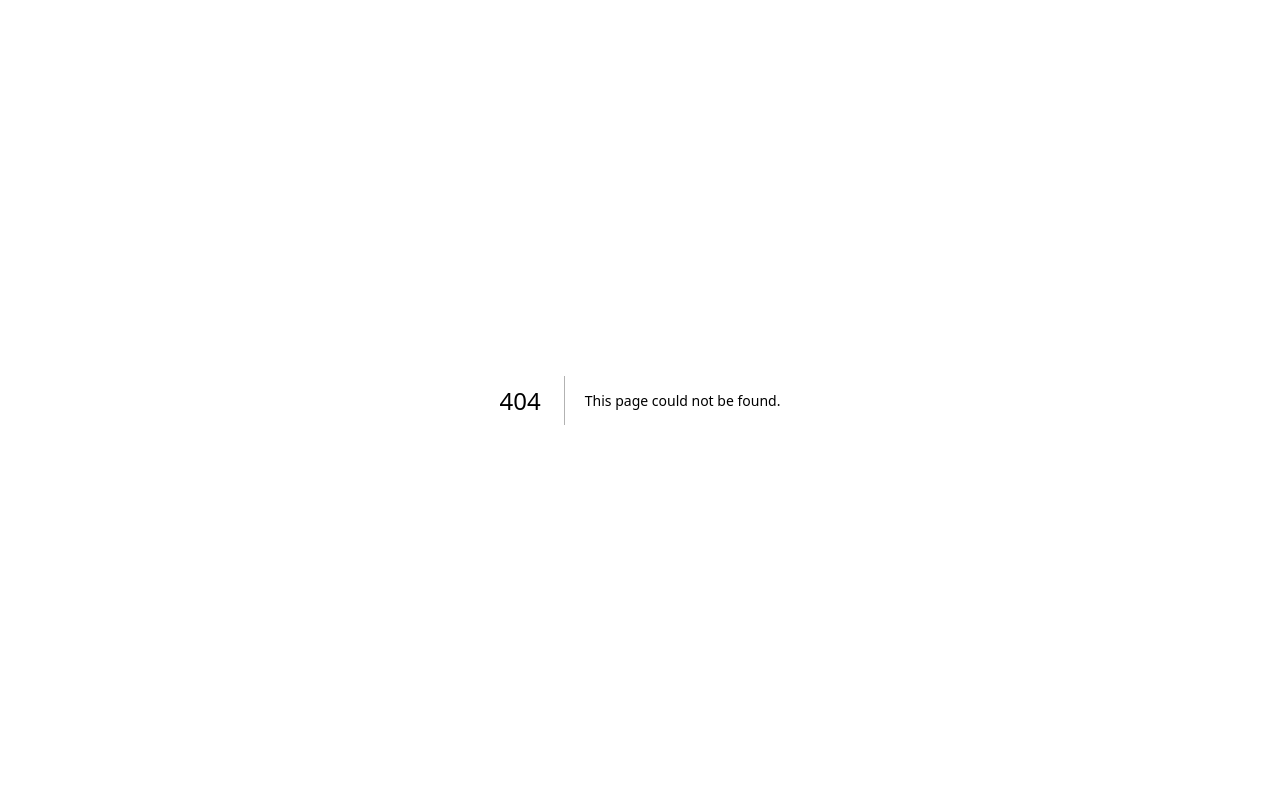
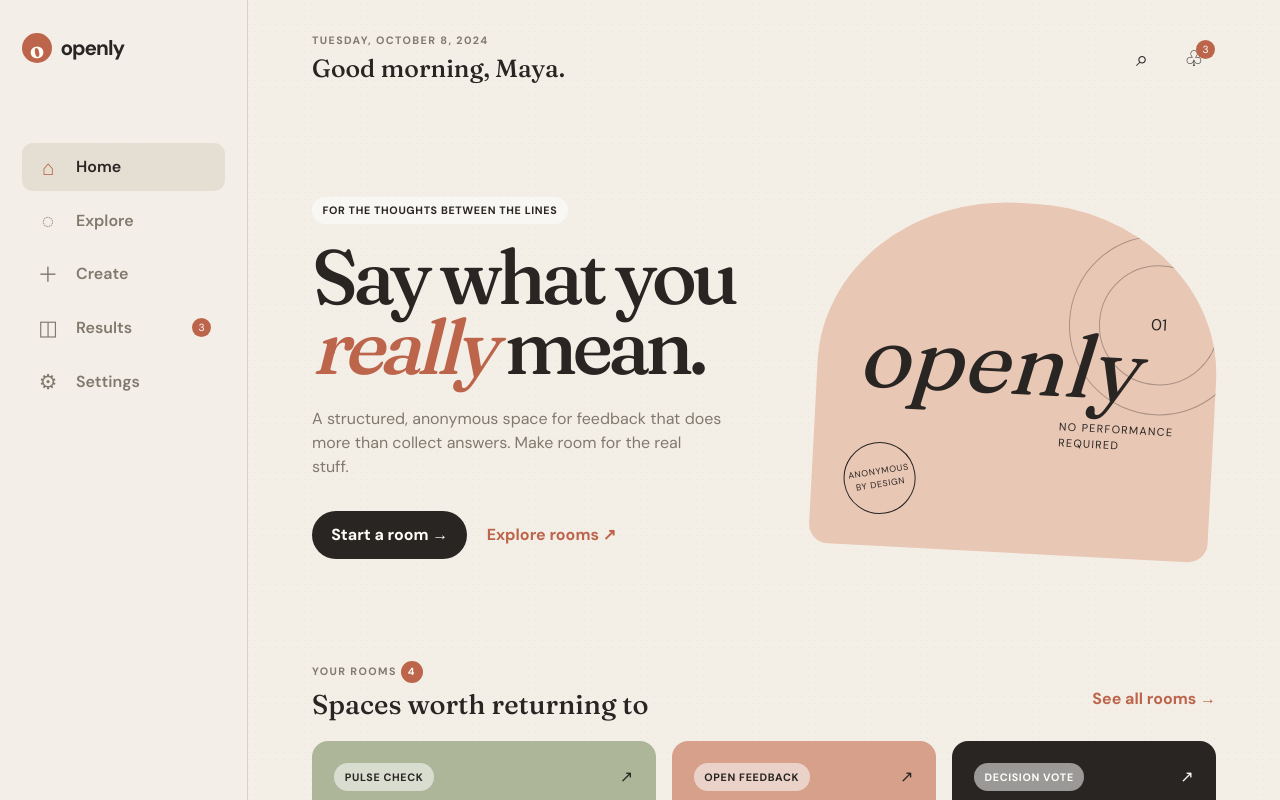
Before and after one commit to Ahmed-Affes/openly, a Next.js app: page /openly in a window 1280 px wide. Before the commit this address had no page. Shown: the top 800 px of the page. Built offline with nearby package versions, Linux system fonts and the light colour scheme.

Commit message:
feat: refactor routing in Openly app to use Next.js navigation

```diff
--- /dev/null
+++ b/app/openly/create/page.tsx
@@ -0,0 +1 @@
+export { default } from "@/app/page"
--- /dev/null
+++ b/app/openly/explore/page.tsx
@@ -0,0 +1 @@
+export { default } from "@/app/page"
--- /dev/null
+++ b/app/openly/page.tsx
@@ -0,0 +1 @@
+export { default } from "@/app/page"
--- /dev/null
+++ b/app/openly/responder/page.tsx
@@ -0,0 +1 @@
+export { default } from "@/app/page"
--- /dev/null
+++ b/app/openly/results/page.tsx
@@ -0,0 +1 @@
+export { default } from "@/app/page"
--- /dev/null
+++ b/app/openly/settings/page.tsx
@@ -0,0 +1 @@
+export { default } from "@/app/page"
--- a/app/page.tsx
+++ b/app/page.tsx
@@ -1,6 +1,7 @@
 'use client'
 
 import { useState } from 'react'
+import { usePathname, useRouter } from 'next/navigation'
 
 type Page = 'Home' | 'Explore' | 'Create' | 'Results' | 'Settings' | 'Responder'
 type Room = { title: string; type: string; meta: string; accent: string; progress?: string }
@@ -43,4 +44,16 @@ function Thread({ close }: { close: () => void }) { return <div className="threa
 
 function Settings() { const [email, setEmail] = useState(true); return <div className="page-content narrow settings-page"><section className="intro"><p className="eyebrow accent">Your space</p><h2>Keep it<br /><em>comfortable.</em></h2><p>Small choices that keep Openly feeling like Openly.</p></section><div className="settings-list"><button><span className="setting-icon">○</span><span><strong>Your profile</strong><small>Maya Chen · maya@example.com</small></span><b>→</b></button><button onClick={() => setEmail(!email)}><span className="setting-icon">♧</span><span><strong>Email nudges</strong><small>{email ? 'A gentle nudge, never a buzz' : 'Notifications are paused'}</small></span><span className={`toggle ${email ? 'on' : ''}`}><i></i></span></button><button><span className="setting-icon">✦</span><span><strong>Privacy & anonymity</strong><small>Your answers are always anonymous</small></span><b>→</b></button><button><span className="setting-icon">?</span><span><strong>About Openly</strong><small>Our values and house rules</small></span><b>→</b></button></div><div className="privacy-card"><span>✦</span><div><strong>Built for honest rooms.</strong><p>We never show names, store IP addresses, or sell your thoughts. Rooms quietly disappear after 90 days of inactivity.</p></div></div></div> }
 
-export default function Page() { const [page, setPage] = useState<Page>('Home'); const [menu, setMenu] = useState(false); const title = page === 'Home' ? 'Good morning, Maya.' : page; const screen = page === 'Home' ? <Home setPage={setPage} /> : page === 'Explore' ? <Explore setPage={setPage} /> : page === 'Create' ? <Create setPage={setPage} /> : page === 'Responder' ? <Responder setPage={setPage} /> : page === 'Results' ? <Results /> : <Settings />; return <main className="app-shell"><Navigation page={page} setPage={setPage} /><div className="main"><Topbar title={title} openMenu={() => setMenu(true)} setPage={setPage} />{screen}</div><button className="floating-plus" onClick={() => setPage('Create')} aria-label="Create room">+</button>{menu && <MobileMenu close={() => setMenu(false)} setPage={setPage} />}</main> }
+export function OpenlyRoute() {
+  const router = useRouter()
+  const pathname = usePathname()
+  const [menu, setMenu] = useState(false)
+  const routePage: Record<string, Page> = { '/openly': 'Home', '/openly/explore': 'Explore', '/openly/create': 'Create', '/openly/results': 'Results', '/openly/responder': 'Responder', '/openly/settings': 'Settings' }
+  const page = routePage[pathname] || 'Home'
+  const setPage = (next: Page) => { router.push(next === 'Home' ? '/openly' : `/openly/${next.toLowerCase()}`) }
+  const title = page === 'Home' ? 'Good morning, Maya.' : page
+  const screen = page === 'Home' ? <Home setPage={setPage} /> : page === 'Explore' ? <Explore setPage={setPage} /> : page === 'Create' ? <Create setPage={setPage} /> : page === 'Responder' ? <Responder setPage={setPage} /> : page === 'Results' ? <Results /> : <Settings />
+  return <main className="app-shell"><Navigation page={page} setPage={setPage} /><div className="main"><Topbar title={title} openMenu={() => setMenu(true)} setPage={setPage} />{screen}</div><button className="floating-plus" onClick={() => setPage('Create')} aria-label="Create room">+</button>{menu && <MobileMenu close={() => setMenu(false)} setPage={setPage} />}</main>
+}
+
+export default function Page() { return <OpenlyRoute /> }
```
